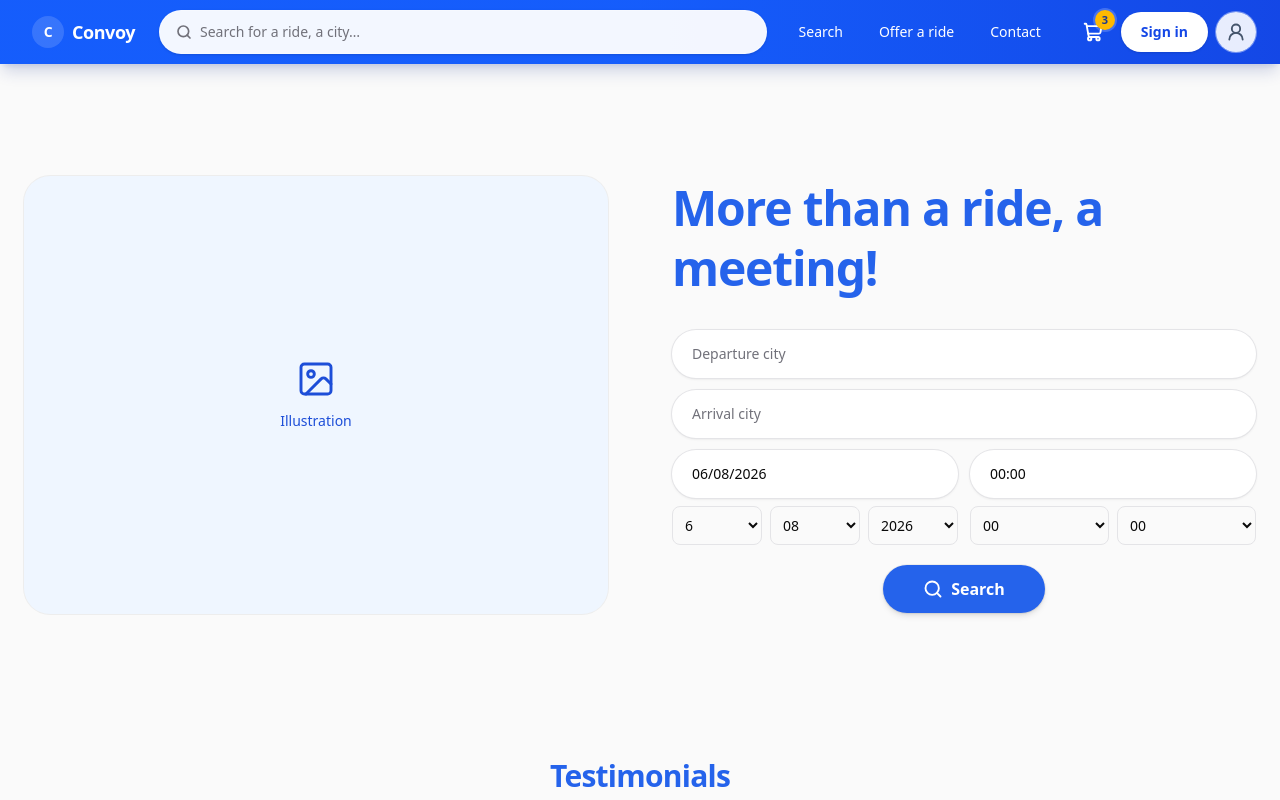
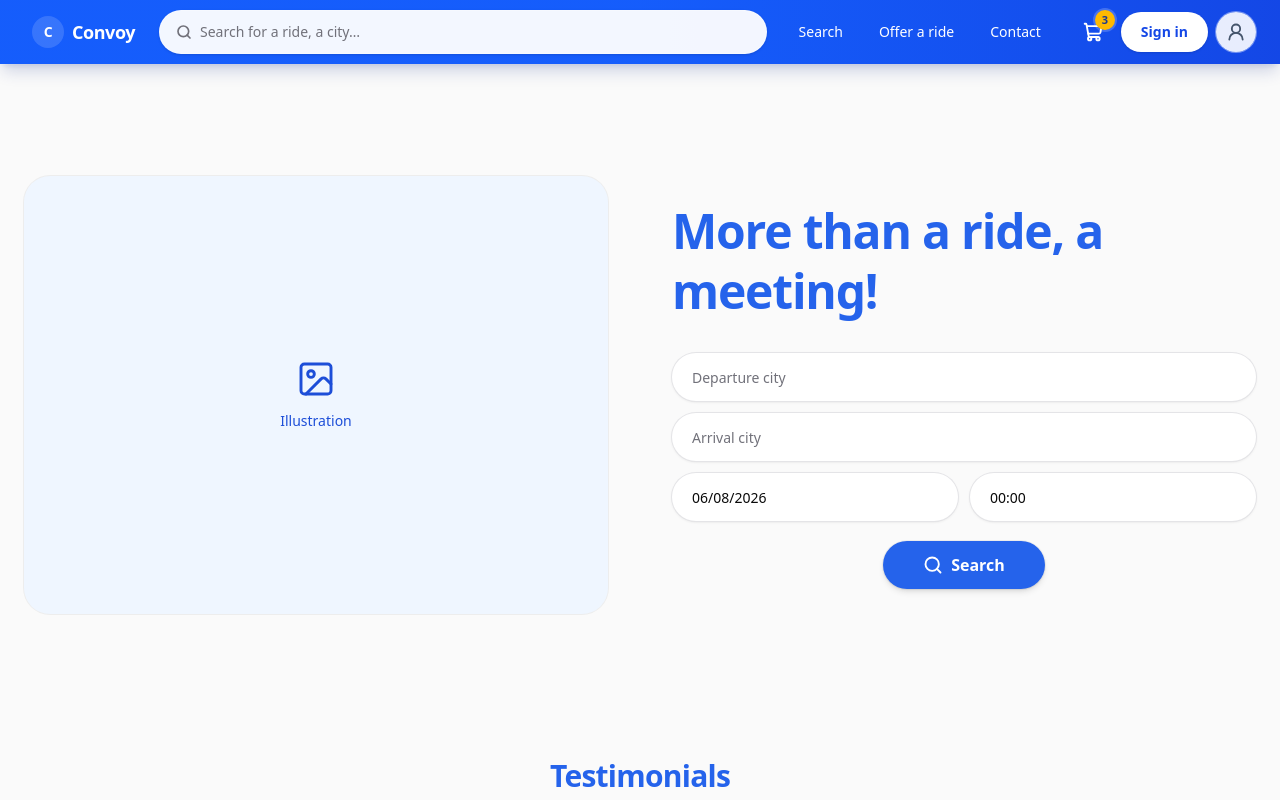
Before and after one commit to kouby-prod/convoy-project, a Next.js app in the folder apps/web/: page /en in a window 1280 px wide. Shown: the top 800 px of the page. Built offline with nearby package versions, Linux system fonts and the light colour scheme.

Commit message:
Initializing pages/landing-signup-signin

```diff
--- a/apps/web/src/components/ui/dropdown-date-picker.tsx
+++ b/apps/web/src/components/ui/dropdown-date-picker.tsx
@@ -1,6 +1,6 @@
 'use client';
 
-import { useEffect, useState } from 'react';
+import { type FocusEvent, useEffect, useRef, useState } from 'react';
 import { Input } from '@/components/ui/input';
 
 interface DropdownDatePickerProps {
@@ -17,6 +17,8 @@ export function DropdownDatePicker({ value, onChange, placeholder, className }:
   const [month, setMonth] = useState<number>(initial.getMonth());
   const [year, setYear] = useState<number>(initial.getFullYear());
   const [text, setText] = useState<string>('');
+  const [isOpen, setIsOpen] = useState<boolean>(false);
+  const wrapperRef = useRef<HTMLDivElement | null>(null);
 
   useEffect(() => {
     if (value) {
@@ -33,14 +35,12 @@ export function DropdownDatePicker({ value, onChange, placeholder, className }:
     onChange(new Date(year, month, d));
   }, [day, month, year]);
 
-  function handleInputBlur() {
-    const normalized = text.trim();
-    if (!normalized) return;
+  function parseTextValue(value: string) {
+    const normalized = value.trim();
+    if (!normalized) return null;
 
-    // Accept dd/mm/yyyy or yyyy-mm-dd or dd-mm-yyyy
     const partsSlash = normalized.split('/');
     const partsDash = normalized.split('-');
-
     let parsed: Date | null = null;
 
     if (partsSlash.length === 3) {
@@ -48,7 +48,6 @@ export function DropdownDatePicker({ value, onChange, placeholder, className }:
       const p2 = parseInt(partsSlash[1]!, 10);
       const p3 = parseInt(partsSlash[2]!, 10);
       if (!Number.isNaN(p1) && !Number.isNaN(p2) && !Number.isNaN(p3)) {
-        // assume dd/mm/yyyy
         parsed = new Date(p3, p2 - 1, p1);
       }
     } else if (partsDash.length === 3) {
@@ -56,7 +55,6 @@ export function DropdownDatePicker({ value, onChange, placeholder, className }:
       const b = parseInt(partsDash[1]!, 10);
       const c = parseInt(partsDash[2]!, 10);
       if (!Number.isNaN(a) && !Number.isNaN(b) && !Number.isNaN(c)) {
-        // try yyyy-mm-dd or dd-mm-yyyy -> detect
         if (a > 31) {
           parsed = new Date(a, b - 1, c);
         } else {
@@ -65,12 +63,28 @@ export function DropdownDatePicker({ value, onChange, placeholder, className }:
       }
     }
 
-    if (parsed && !Number.isNaN(parsed.getTime())) {
+    return parsed && !Number.isNaN(parsed.getTime()) ? parsed : null;
+  }
+
+  function handleInputBlur() {
+    const parsed = parseTextValue(text);
+    if (parsed) {
       setDay(parsed.getDate());
       setMonth(parsed.getMonth());
       setYear(parsed.getFullYear());
       setText('');
     }
+  }
+
+  function handleContainerFocus() {
+    setIsOpen(true);
+  }
+
+  function handleContainerBlur(event: React.FocusEvent<HTMLDivElement>) {
+    if (wrapperRef.current?.contains(event.relatedTarget as Node)) {
+      return;
+    }
+    setIsOpen(false);
   }
 
   const days = Array.from({ length: 31 }, (_, i) => i + 1);
@@ -80,33 +94,48 @@ export function DropdownDatePicker({ value, onChange, placeholder, className }:
 
   return (
     <div className={className}>
+      <div
+        ref={wrapperRef}
+        className="relative"
+        onFocus={handleContainerFocus}
+        onBlur={handleContainerBlur}
+        tabIndex={-1}
+      >
         <Input
           name="date"
           placeholder={placeholder ?? 'JJ/MM/AAAA'}
           value={text || `${String(day).padStart(2, '0')}/${String(month + 1).padStart(2, '0')}/${year}`}
           onChange={(e) => setText(e.target.value)}
           onBlur={handleInputBlur}
+          aria-expanded={isOpen}
+          aria-haspopup="dialog"
         />
 
-      <div className="mt-2 grid grid-cols-3 gap-2">
+        {isOpen && (
+          <div className="absolute left-0 right-0 z-10 mt-2 rounded-xl border border-border bg-popover p-3 shadow-lg">
+            <div className="grid grid-cols-3 gap-2">
+              <div>
+                <label className="mb-1 block text-xs font-medium text-muted-foreground">Jour</label>
                 <select
                   aria-label="Jour"
                   value={day}
                   onChange={(e) => setDay(parseInt(e.target.value, 10))}
-          className="rounded-md border px-2 py-2 text-sm"
+                  className="w-full rounded-md border px-2 py-2 text-sm"
                 >
                   {days.map((d) => (
                     <option key={d} value={d}>
-              {d}
+                      {String(d).padStart(2, '0')}
                     </option>
                   ))}
                 </select>
-
+              </div>
+              <div>
+                <label className="mb-1 block text-xs font-medium text-muted-foreground">Mois</label>
                 <select
                   aria-label="Mois"
                   value={month}
                   onChange={(e) => setMonth(parseInt(e.target.value, 10))}
-          className="rounded-md border px-2 py-2 text-sm"
+                  className="w-full rounded-md border px-2 py-2 text-sm"
                 >
                   {months.map((m) => (
                     <option key={m} value={m}>
@@ -114,12 +143,14 @@ export function DropdownDatePicker({ value, onChange, placeholder, className }:
                     </option>
                   ))}
                 </select>
-
+              </div>
+              <div>
+                <label className="mb-1 block text-xs font-medium text-muted-foreground">Année</label>
                 <select
                   aria-label="Année"
                   value={year}
                   onChange={(e) => setYear(parseInt(e.target.value, 10))}
-          className="rounded-md border px-2 py-2 text-sm"
+                  className="w-full rounded-md border px-2 py-2 text-sm"
                 >
                   {years.map((y) => (
                     <option key={y} value={y}>
@@ -129,5 +160,9 @@ export function DropdownDatePicker({ value, onChange, placeholder, className }:
                 </select>
               </div>
             </div>
+          </div>
+        )}
+      </div>
+    </div>
   );
 }
--- a/apps/web/src/components/ui/dropdown-time-picker.tsx
+++ b/apps/web/src/components/ui/dropdown-time-picker.tsx
@@ -1,6 +1,6 @@
 'use client';
 
-import { useEffect, useState } from 'react';
+import { type FocusEvent, useEffect, useRef, useState } from 'react';
 import { Input } from '@/components/ui/input';
 import { DEFAULT_TIME, type TimeValue } from '@/components/ui/time-picker';
 
@@ -16,6 +16,8 @@ export function DropdownTimePicker({ value, onChange, ariaLabel, className }: Dr
   const [hour, setHour] = useState<number>(initial.hour);
   const [minute, setMinute] = useState<number>(initial.minute);
   const [text, setText] = useState<string>('');
+  const [isOpen, setIsOpen] = useState<boolean>(false);
+  const wrapperRef = useRef<HTMLDivElement | null>(null);
 
   useEffect(() => {
     if (value) {
@@ -29,20 +31,40 @@ export function DropdownTimePicker({ value, onChange, ariaLabel, className }: Dr
     onChange({ hour, minute });
   }, [hour, minute]);
 
-  function handleInputBlur() {
-    const t = text.trim();
-    if (!t) return;
-    // Accept HH:MM
-    const parts = t.split(':');
-    if (parts.length === 2) {
+  function parseTextValue(value: string) {
+    const normalized = value.trim();
+    if (!normalized) return null;
+
+    const parts = normalized.split(':');
+    if (parts.length !== 2) return null;
+
     const h = parseInt(parts[0]!, 10);
     const m = parseInt(parts[1]!, 10);
     if (!Number.isNaN(h) && !Number.isNaN(m) && h >= 0 && h < 24 && m >= 0 && m < 60) {
-        setHour(h);
-        setMinute(m);
+      return { hour: h, minute: m };
+    }
+
+    return null;
+  }
+
+  function handleInputBlur() {
+    const parsed = parseTextValue(text);
+    if (parsed) {
+      setHour(parsed.hour);
+      setMinute(parsed.minute);
       setText('');
     }
   }
+
+  function handleContainerFocus() {
+    setIsOpen(true);
+  }
+
+  function handleContainerBlur(event: React.FocusEvent<HTMLDivElement>) {
+    if (wrapperRef.current?.contains(event.relatedTarget as Node)) {
+      return;
+    }
+    setIsOpen(false);
   }
 
   const hours = Array.from({ length: 24 }, (_, i) => i);
@@ -50,20 +72,33 @@ export function DropdownTimePicker({ value, onChange, ariaLabel, className }: Dr
 
   return (
     <div className={className}>
+      <div
+        ref={wrapperRef}
+        className="relative"
+        onFocus={handleContainerFocus}
+        onBlur={handleContainerBlur}
+        tabIndex={-1}
+      >
         <Input
           name="time"
           placeholder={ariaLabel ?? 'HH:MM'}
           value={text || `${String(hour).padStart(2, '0')}:${String(minute).padStart(2, '0')}`}
           onChange={(e) => setText(e.target.value)}
           onBlur={handleInputBlur}
+          aria-expanded={isOpen}
+          aria-haspopup="dialog"
         />
 
-      <div className="mt-2 grid grid-cols-2 gap-2">
+        {isOpen && (
+          <div className="absolute left-0 right-0 z-10 mt-2 rounded-xl border border-border bg-popover p-3 shadow-lg">
+            <div className="grid grid-cols-2 gap-2">
+              <div>
+                <label className="mb-1 block text-xs font-medium text-muted-foreground">Heure</label>
                 <select
                   aria-label="Heure"
                   value={hour}
                   onChange={(e) => setHour(parseInt(e.target.value, 10))}
-          className="rounded-md border px-2 py-2 text-sm"
+                  className="w-full rounded-md border px-2 py-2 text-sm"
                 >
                   {hours.map((h) => (
                     <option key={h} value={h}>
@@ -71,12 +106,14 @@ export function DropdownTimePicker({ value, onChange, ariaLabel, className }: Dr
                     </option>
                   ))}
                 </select>
-
+              </div>
+              <div>
+                <label className="mb-1 block text-xs font-medium text-muted-foreground">Minute</label>
                 <select
                   aria-label="Minute"
                   value={minute}
                   onChange={(e) => setMinute(parseInt(e.target.value, 10))}
-          className="rounded-md border px-2 py-2 text-sm"
+                  className="w-full rounded-md border px-2 py-2 text-sm"
                 >
                   {minutes.map((m) => (
                     <option key={m} value={m}>
@@ -86,5 +123,9 @@ export function DropdownTimePicker({ value, onChange, ariaLabel, className }: Dr
                 </select>
               </div>
             </div>
+          </div>
+        )}
+      </div>
+    </div>
   );
 }
```
Lines whose indentation alone changed are shown as unchanged.
